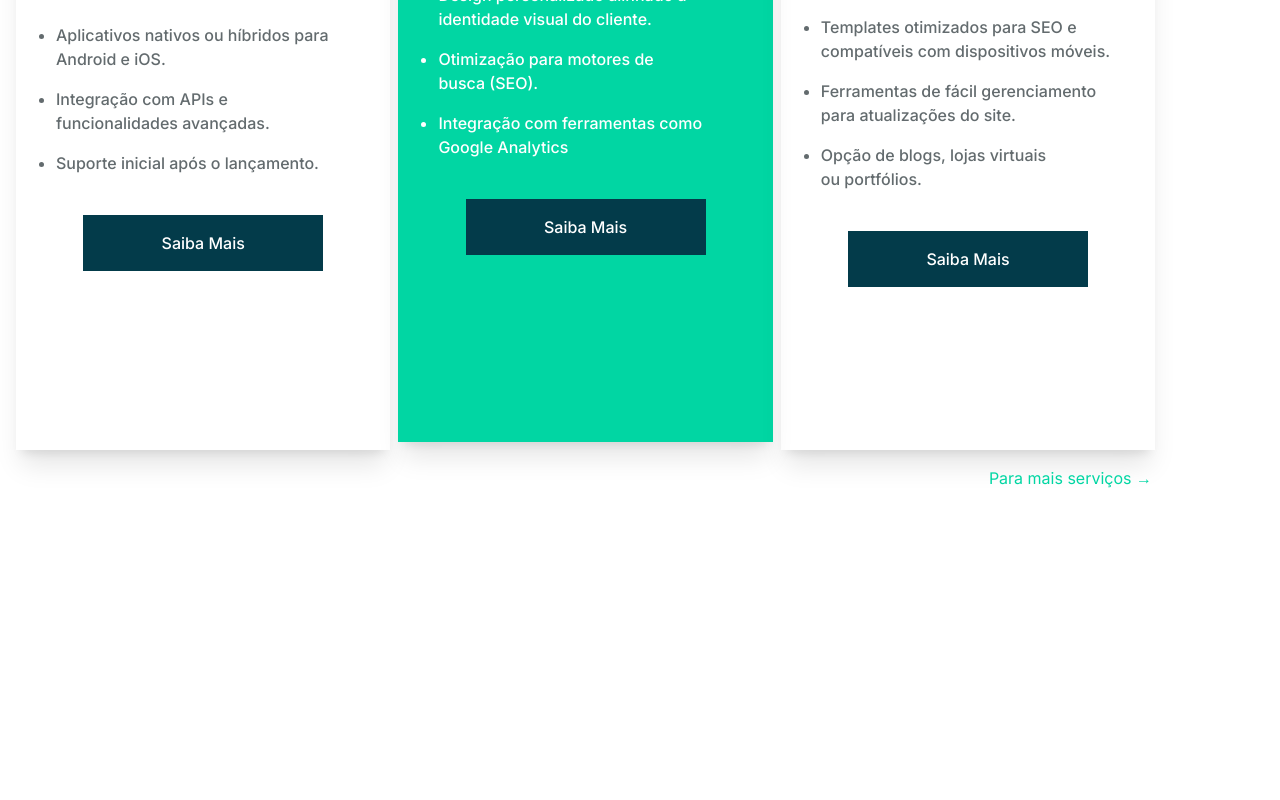
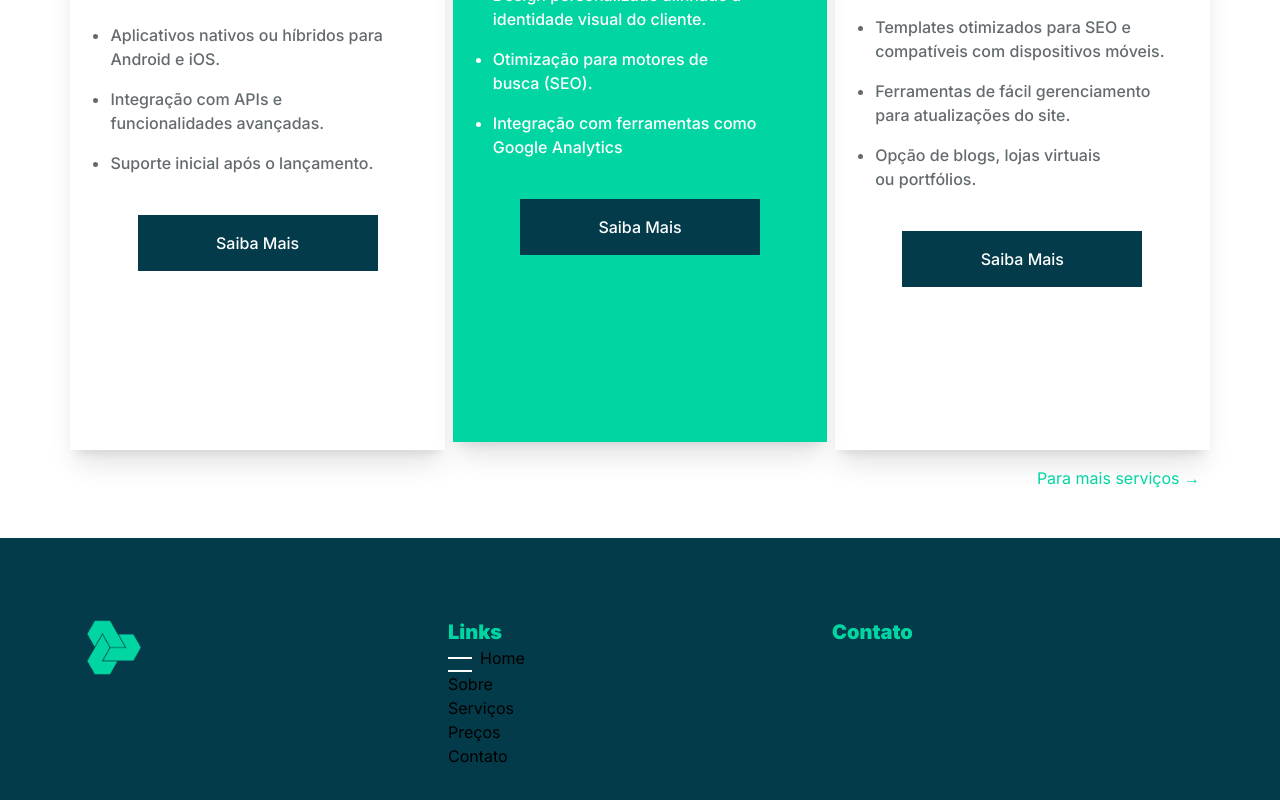
Before and after one commit to Gabriel-Andreoni/g2l, a Next.js app: page / in a window 1280 px wide. Shown: the part 4671-5471 px from the top of the page. Before the commit the page ends 5169 px from the top, so only its background shows below. Built offline with nearby package versions, Linux system fonts and the light colour scheme.

Commit message:
Criação do footer

```diff
--- a/app/page.tsx
+++ b/app/page.tsx
@@ -1,8 +1,9 @@
 import About from "./sections/About";
 import Clients from "./sections/Clients";
+import Footer from "./sections/Footer";
 import Hero from "./sections/Hero";
 import Portfolio from "./sections/Portfolio";
-import { Prices } from "./sections/Prices";
+import Prices from "./sections/Prices";
 import Services from "./sections/Services";
 import Testimonial from "./sections/Testimonial";
 
@@ -16,6 +17,7 @@ export default function Home() {
       <Portfolio />
       <Testimonial />
       <Prices />
+      <Footer />
     </div>
   );
 }
--- /dev/null
+++ b/app/sections/Footer/index.tsx
@@ -0,0 +1,45 @@
+import Image from "next/image";
+import Logo from "../Menu/img/gl2-logo.png"
+import Link from "next/link";
+
+export default function Footer() {
+    return (
+        <section className="w-full h-auto mt-10 py-20 flex justify-center items-start bg-[#033b4a]">
+            <div className="w-[30%]">
+                <Image src={Logo} alt="Logo em empresa G2L" width="100" height='100' />
+            </div>
+            <div className="w-[30%]">
+                <h2 className="text-[#01D6A3] font-black text-xl">Links</h2>
+                <ul className="w-full flex flex-col">
+                    <li className="flex items-center gap-2">
+                        <span className="w-6 h-[2px] bg-[#fff] block"></span>
+                        <Link href="#">Home</Link>
+                    </li>
+
+                    <li>
+                    <span className="w-6 h-[2px] bg-[#fff] block"></span>
+                        <Link href="#">Sobre</Link>
+                    </li>
+
+                    <li>
+                        <Link href="#">Serviços</Link>
+                    </li>
+
+                    <li>
+                        <Link href="#">Preços</Link>
+                    </li>
+
+                    <li>
+                        <Link href="#">Contato</Link>
+                    </li>
+
+
+                </ul>
+            </div>
+            <div className="w-[30%]">
+                <h2 className="text-[#01D6A3] font-black text-xl">Contato</h2>
+
+            </div>
+        </section>
+    )
+}
--- a/app/sections/Prices/index.tsx
+++ b/app/sections/Prices/index.tsx
@@ -45,7 +45,7 @@ const services: PriceProps[] = [
 ];
 
 
-export function Prices() {
+export default function Prices() {
     return (
         <section className="flex flex-col items-center justify-center h-auto p-4">
             <div className="mb-12 text-center">
@@ -53,7 +53,7 @@ export function Prices() {
                 <h2 className="text-4xl font-black text-[#033b4a]">Investimento que Impulsiona o Seu Sucesso</h2>
             </div>
 
-            <ul className="w-full h-screen my-8 flex desktop:flex-wrap mobile:flex-nowrap gap-2 desktop:flex-row mobile:flex-col justify-start items-center">
+            <ul className="w-full h-screen my-8 flex justify-center desktop:flex-wrap mobile:flex-nowrap gap-2 desktop:flex-row mobile:flex-col items-center">
 
                 {services.map((service, index) => {
                     return (
@@ -89,7 +89,7 @@ export function Prices() {
                     )
                 })}
                 <span className="w-full flex justify-end">
-                    <Link className="mt-2 mr-28 text-[#01D6A3] transition-all hover:text-[#033b4a]" href="#">Para mais serviços →</Link>
+                    <Link className="mt-2 mr-16 text-[#01D6A3] transition-all hover:text-[#033b4a]" href="#">Para mais serviços →</Link>
                 </span>
             </ul>
         </section>
```
